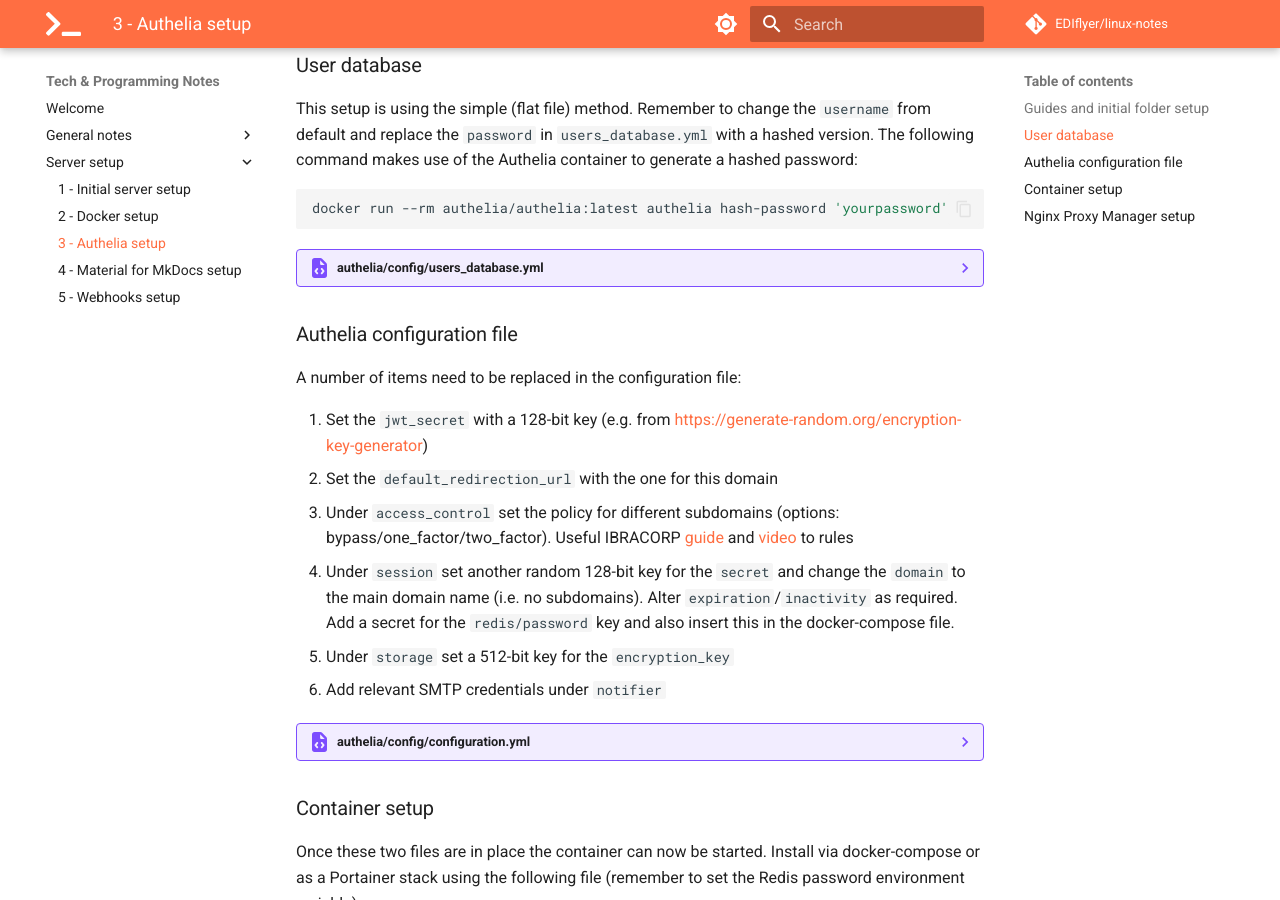
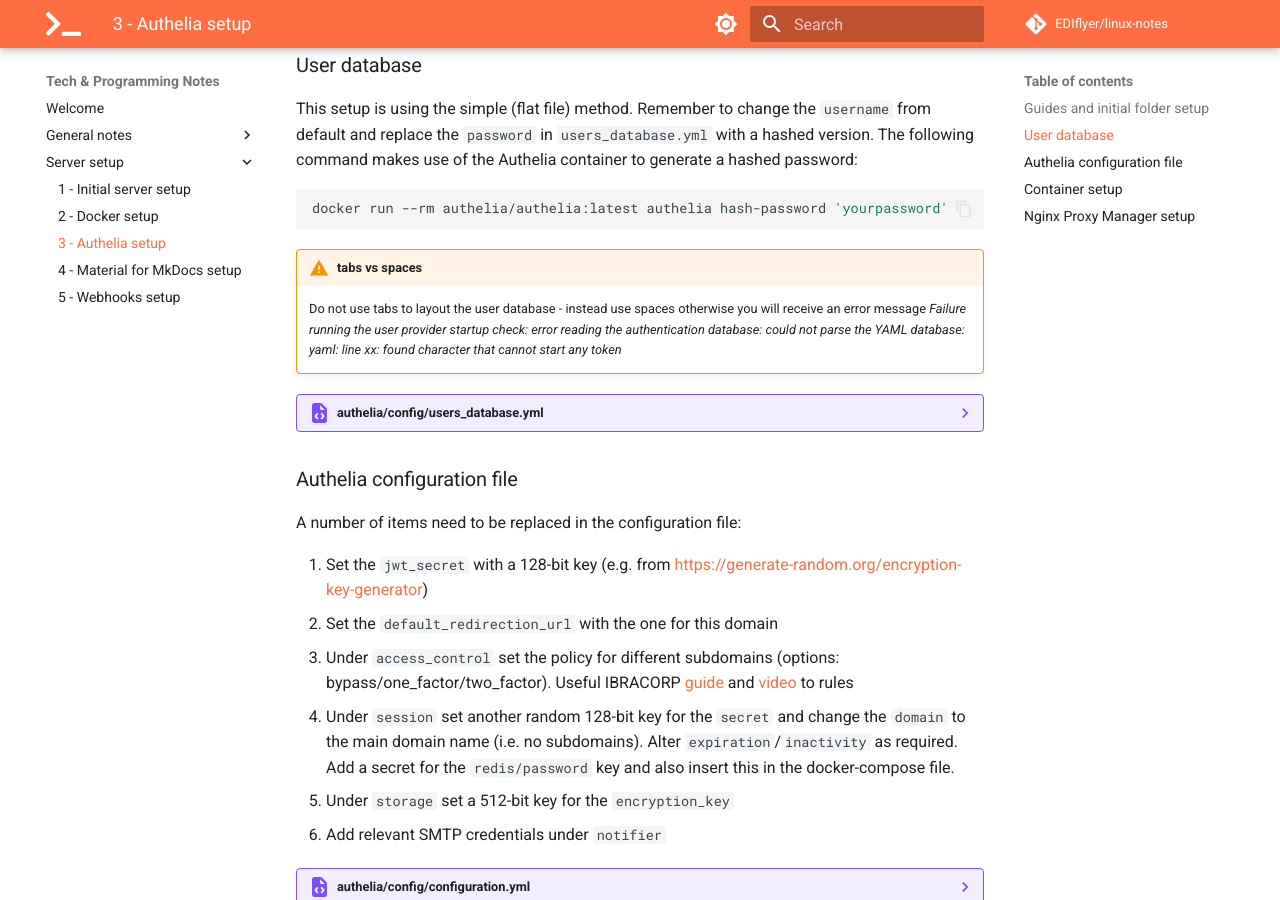
Before and after one commit to EDIflyer/linux-notes, an MkDocs documentation site: the page built from docs/server-setup/authelia_setup.md, in a window 1280 px wide and 900 px high, scrolled down 657 px. Built offline with MkDocs 1.6.1 and Material for MkDocs 9.7.7, drawn with Linux system fonts in a browser that asks for light colours; comment, search, counter and statistics services are not loaded.

Commit message:
authelia tweaks

````diff
--- a/docs/server-setup/authelia_setup.md
+++ b/docs/server-setup/authelia_setup.md
@@ -17,6 +17,10 @@ This setup is using the simple (flat file) method.  Remember to change the `user
 ``` bash
 docker run --rm authelia/authelia:latest authelia hash-password 'yourpassword'
 ```
+!!! warning "tabs vs spaces"
+    Do not use tabs to layout the user database - instead use spaces otherwise you will receive an error message
+    _Failure running the user provider startup check: error reading the authentication database: could not parse the YAML database: yaml: line xx: found character that cannot start any token_
+
 ??? example "authelia/config/users_database.yml"
     ``` yaml linenums="1" hl_lines="10 11 13 14"
     --8<-- "docs/server-setup/config/authelia/users_database.yml"
@@ -37,7 +41,7 @@ A number of items need to be replaced in the configuration file:
 ### Container setup
 Once these two files are in place the container can now be started.  Install via docker-compose or as a Portainer stack using the following file (remember to set the Redis password environment variable):
 ??? example "docker-compose/authelia.yml"
-    ``` yaml linenums="1" hl_lines="9 21"
+    ``` yaml linenums="1" hl_lines="9 21 23"
     --8<-- "docs/server-setup/docker-compose/authelia.yml"
     ```
 ### Nginx Proxy Manager setup
````
